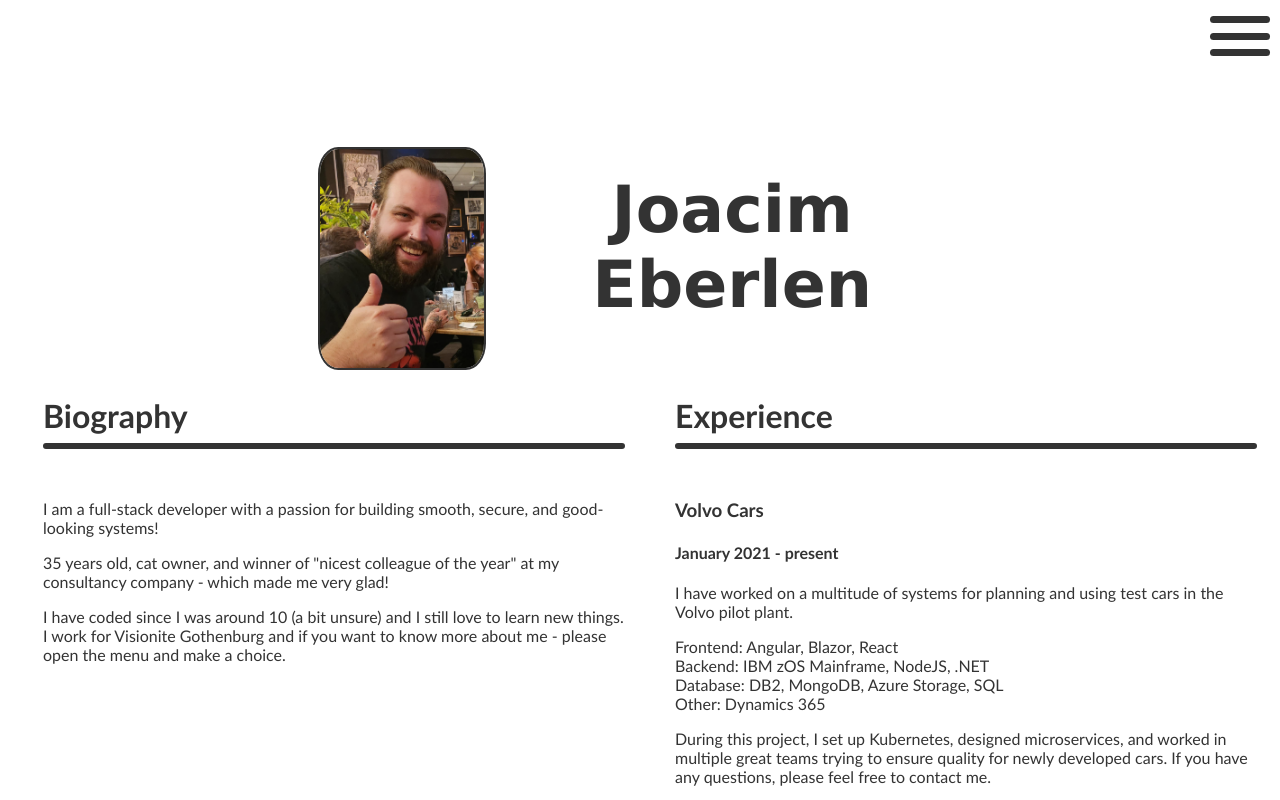
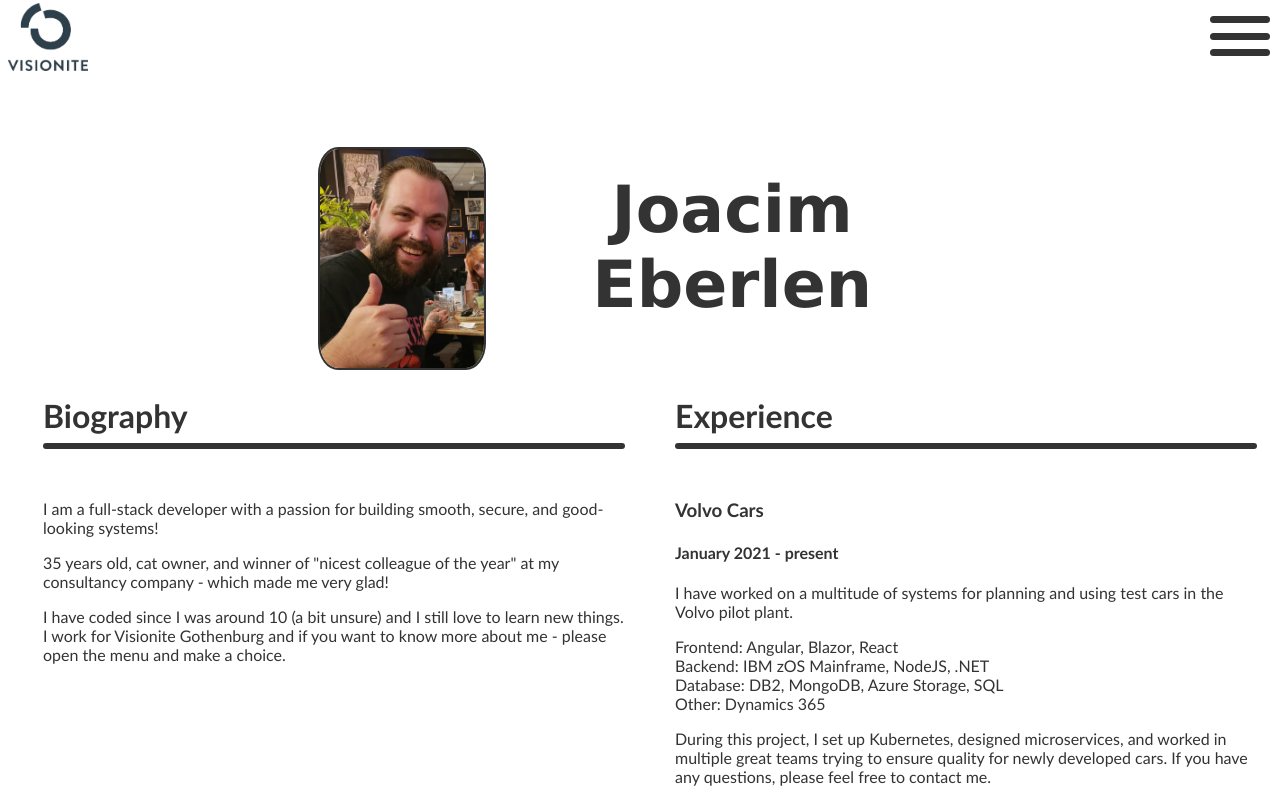
Before and after one commit to Jeberlen/jeberlen.github.io, a plain HTML site: page index.html in a window 1280 px wide. Shown: the top 800 px of the page. Drawn offline with Linux system fonts and the light colour scheme.

Commit message:
adds visionite logo

```diff
--- a/base.css
+++ b/base.css
@@ -23,6 +23,14 @@
 
   .name-container__photo__img {
     border: #f7d305 2px solid;
+  }
+
+  .logo__img {
+    filter: grayscale(1);
+  }
+  .logo__img.visionite {
+    filter: grayscale(0);
+    filter: hue-rotate(185deg);
   }
 }
 
@@ -54,6 +62,17 @@
     top: 0;
     right: 0;
     width: 100%;
+  }
+
+  .logo {
+    height: 100%;
+    float: left;
+  }
+
+  .logo__img {
+    height: 95%;
+    margin-left: 8px;
+    margin-top: 3%;
   }
 
   .content-container {
--- a/index.html
+++ b/index.html
@@ -23,6 +23,9 @@
 </head>
 <body>
   <header>
+    <div class="logo">
+      <img src="public/logo.webp" class="logo__img visionite" alt="Visionite" />
+    </div>
     <div class="menu-button" onclick="onOpenMenu(this)">
       <span class="line"></span>
       <span class="line"></span>
```
